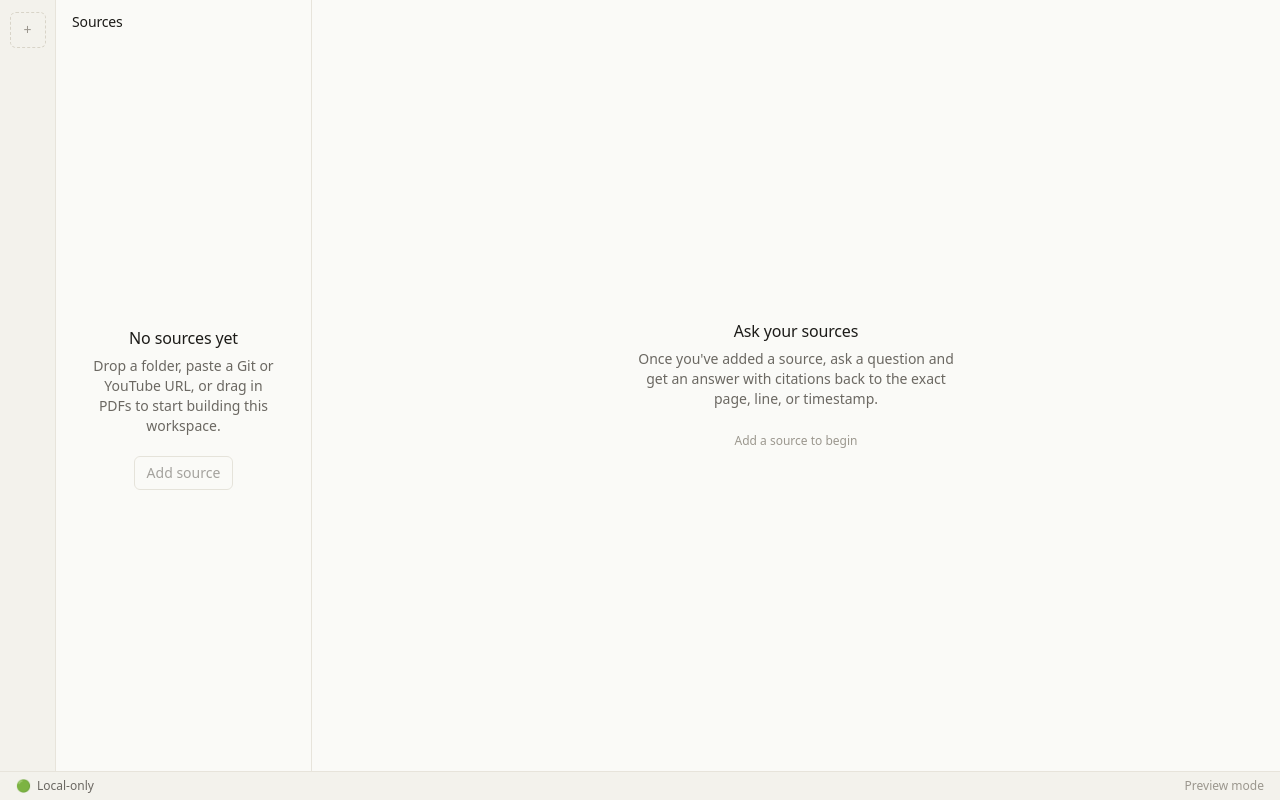
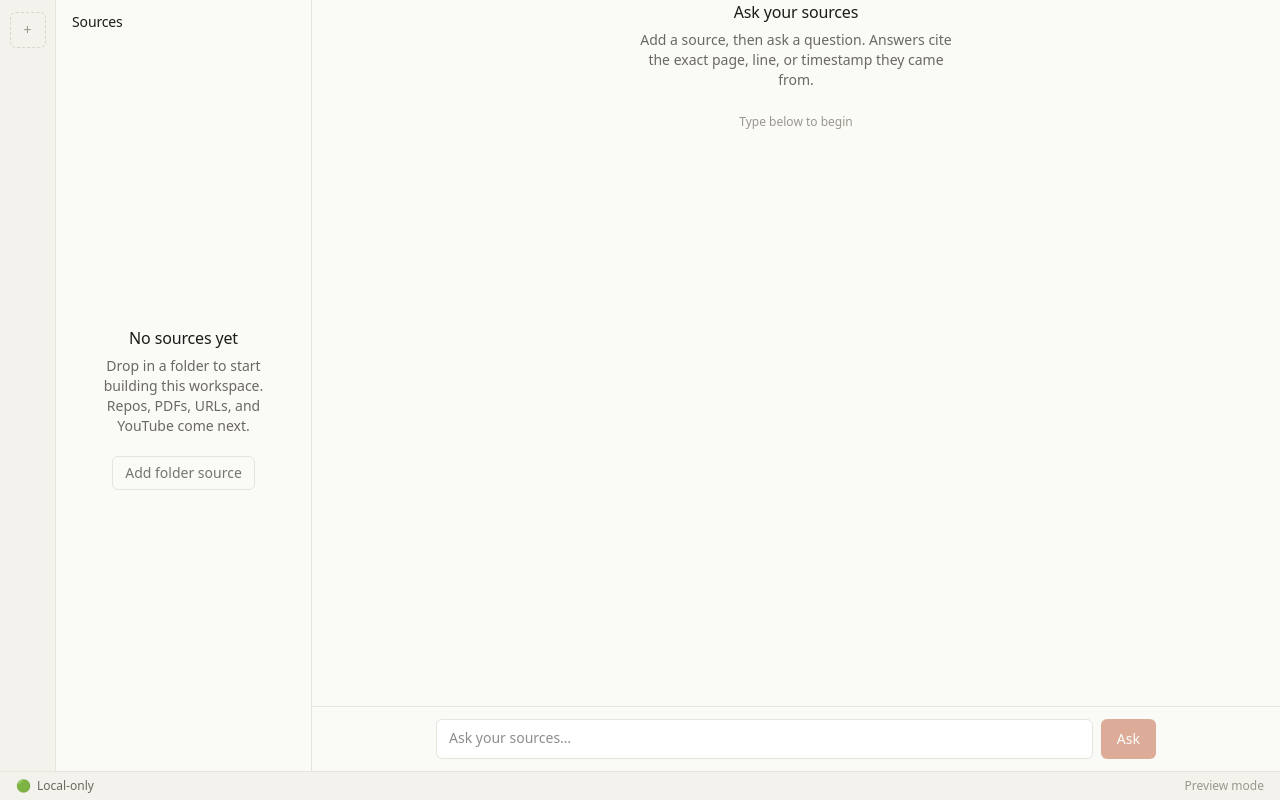
Before and after one commit to PRABHMANNAT/Local-First-RAG-Desktop-App, a React (Vite) app: page / in a window 1280 px wide. Built offline with nearby package versions, Linux system fonts and the light colour scheme.

Commit message:
feat(ui): add chat composer, message list with citations, and source tree

```diff
--- /dev/null
+++ b/src/components/chat/Composer.tsx
@@ -0,0 +1,86 @@
+import { useState } from "react";
+import { api } from "@/ipc/client";
+import { isTauri } from "@/lib/env";
+import { useChatStore } from "@/stores/chat";
+
+function newId(): string {
+  if (typeof crypto !== "undefined" && "randomUUID" in crypto) {
+    return crypto.randomUUID();
+  }
+  return `m_${Date.now()}_${Math.floor(Math.random() * 1e6)}`;
+}
+
+/** Persistent input at the bottom of the chat surface. Enter sends; Shift+Enter
+ * inserts a newline. */
+export function Composer() {
+  const [text, setText] = useState("");
+  const asking = useChatStore((s) => s.asking);
+  const append = useChatStore((s) => s.append);
+  const setAsking = useChatStore((s) => s.setAsking);
+
+  async function send() {
+    const query = text.trim();
+    if (!query || asking) return;
+    setText("");
+    append({ id: newId(), role: "user", content: query });
+
+    if (!isTauri()) {
+      append({
+        id: newId(),
+        role: "assistant",
+        content: "Chat runs in the desktop app, where the local model answers from your sources.",
+        rejected: true,
+      });
+      return;
+    }
+
+    setAsking(true);
+    try {
+      const answer = await api.ask(query);
+      append({
+        id: answer.conversationId,
+        role: "assistant",
+        content: answer.answer,
+        citations: answer.citations,
+        rejected: answer.rejected,
+      });
+    } catch (e) {
+      append({
+        id: newId(),
+        role: "assistant",
+        content: `Something went wrong: ${String(e)}`,
+        rejected: true,
+      });
+    } finally {
+      setAsking(false);
+    }
+  }
+
+  return (
+    <div className="border-t border-line bg-paper px-4 py-3">
+      <div className="mx-auto flex w-full max-w-[720px] items-end gap-2">
+        <textarea
+          value={text}
+          onChange={(e) => setText(e.target.value)}
+          onKeyDown={(e) => {
+            if (e.key === "Enter" && !e.shiftKey) {
+              e.preventDefault();
+              void send();
+            }
+          }}
+          rows={1}
+          placeholder="Ask your sources…"
+          className="min-h-[40px] flex-1 resize-none rounded-md border border-line bg-paper-raised px-3 py-2 text-sm text-ink outline-none focus:border-line-strong"
+        />
+        <button
+          type="button"
+          onClick={() => void send()}
+          disabled={asking || !text.trim()}
+          className="h-10 rounded-md bg-accent px-4 text-sm text-paper-raised hover:bg-accent-hover disabled:opacity-50"
+        >
+          {asking ? "…" : "Ask"}
+        </button>
+      </div>
+    </div>
+  );
+}
--- /dev/null
+++ b/src/components/chat/Message.tsx
@@ -0,0 +1,83 @@
+import type { ReactNode } from "react";
+import type { ChatMessage } from "@/stores/chat";
+import type { Citation } from "@/ipc/client";
+
+function basename(uri: string): string {
+  const parts = uri.split(/[\\/]/).filter(Boolean);
+  return parts[parts.length - 1] ?? uri;
+}
+
+/**
+ * Render assistant content, replacing inline `[^chunk_id]` markers with
+ * superscript footnote numbers. M1 renders them as plain (non-interactive)
+ * markers; the click-through citation drawer arrives in M2.
+ */
+function renderContent(message: ChatMessage): ReactNode {
+  const used = (message.citations ?? []).filter((c) => c.usedInAnswer);
+  if (message.role !== "assistant" || used.length === 0) {
+    return message.content;
+  }
+  const numberById = new Map<string, number>();
+  used.forEach((c, i) => numberById.set(c.chunkId, i + 1));
+
+  const parts: ReactNode[] = [];
+  const re = /\[\^([^\]]+)\]/g;
+  let last = 0;
+  let key = 0;
+  let m: RegExpExecArray | null;
+  while ((m = re.exec(message.content)) !== null) {
+    parts.push(message.content.slice(last, m.index));
+    const id = m[1] ?? "";
+    const n = numberById.get(id);
+    if (n !== undefined) {
+      parts.push(
+        <sup key={key++} className="ml-0.5 text-[10px] font-medium text-accent">
+          {n}
+        </sup>,
+      );
+    }
+    last = re.lastIndex;
+  }
+  parts.push(message.content.slice(last));
+  return parts;
+}
+
+function Footnotes({ citations }: { citations: Citation[] }) {
+  const used = citations.filter((c) => c.usedInAnswer);
+  if (used.length === 0) return null;
+  return (
+    <ol className="mt-3 space-y-1 border-t border-line pt-2 text-xs text-ink-muted">
+      {used.map((c, i) => (
+        <li key={c.chunkId} className="flex gap-2">
+          <span className="text-accent">{i + 1}</span>
+          <span className="truncate" title={c.pathOrUrl}>
+            {basename(c.pathOrUrl)}
+            {c.structuralPath ? ` · ${c.structuralPath}` : ""}
+          </span>
+        </li>
+      ))}
+    </ol>
+  );
+}
+
+/** A single chat message bubble. */
+export function Message({ message }: { message: ChatMessage }) {
+  const isUser = message.role === "user";
+  return (
+    <div className={isUser ? "flex justify-end" : "flex justify-start"}>
+      <div
+        className={
+          "max-w-[90%] rounded-lg px-3 py-2 text-sm leading-relaxed " +
+          (isUser
+            ? "bg-accent-soft text-ink"
+            : message.rejected
+              ? "bg-paper-sunken text-ink-muted"
+              : "bg-paper-raised text-ink ring-1 ring-line")
+        }
+      >
+        <div className="whitespace-pre-wrap">{renderContent(message)}</div>
+        {message.citations ? <Footnotes citations={message.citations} /> : null}
+      </div>
+    </div>
+  );
+}
--- /dev/null
+++ b/src/components/chat/MessageList.tsx
@@ -0,0 +1,13 @@
+import { Message } from "@/components/chat/Message";
+import type { ChatMessage } from "@/stores/chat";
+
+/** Scrollable column of chat messages. */
+export function MessageList({ messages }: { messages: ChatMessage[] }) {
+  return (
+    <div className="flex flex-col gap-3 px-4 py-6">
+      {messages.map((m) => (
+        <Message key={m.id} message={m} />
+      ))}
+    </div>
+  );
+}
--- a/src/components/layout/AppShell.tsx
+++ b/src/components/layout/AppShell.tsx
@@ -3,6 +3,7 @@ import { SourcesPanel } from "@/components/layout/SourcesPanel";
 import { ChatSurface } from "@/components/layout/ChatSurface";
 import { StatusBar } from "@/components/common/StatusBar";
 import { useUiStore } from "@/stores/ui";
+import { useWorkspaceBootstrap } from "@/hooks/useWorkspaceBootstrap";
 
 /**
  * Top-level layout: workspace rail · (collapsible) sources panel · chat surface,
@@ -11,6 +12,7 @@ import { useUiStore } from "@/stores/ui";
  */
 export function AppShell() {
   const sourcesPanelOpen = useUiStore((s) => s.sourcesPanelOpen);
+  useWorkspaceBootstrap();
 
   return (
     <div className="flex h-full flex-col">
--- a/src/components/layout/ChatSurface.tsx
+++ b/src/components/layout/ChatSurface.tsx
@@ -1,24 +1,31 @@
 import { EmptyState } from "@/components/common/EmptyState";
+import { Composer } from "@/components/chat/Composer";
+import { MessageList } from "@/components/chat/MessageList";
+import { useChatStore } from "@/stores/chat";
 
 /**
- * Main chat surface: a single centered column (max ~720px) of messages with a
- * persistent composer at the bottom. M0 shows the zero state; messages, the
- * composer, and citation markers land in M1.
+ * Main chat surface: a centered column of messages with a persistent composer
+ * pinned to the bottom. Shows the zero state until the first message.
  */
 export function ChatSurface() {
+  const messages = useChatStore((s) => s.messages);
+
   return (
     <main className="flex h-full flex-1 flex-col bg-paper">
-      <div className="mx-auto flex w-full max-w-[720px] flex-1 flex-col">
-        <EmptyState
-          title="Ask your sources"
-          description="Once you've added a source, ask a question and get an answer with citations back to the exact page, line, or timestamp."
-          action={
-            <span className="text-xs text-ink-faint">
-              Add a source to begin
-            </span>
-          }
-        />
+      <div className="flex-1 overflow-y-auto">
+        <div className="mx-auto flex min-h-full w-full max-w-[720px] flex-col">
+          {messages.length === 0 ? (
+            <EmptyState
+              title="Ask your sources"
+              description="Add a source, then ask a question. Answers cite the exact page, line, or timestamp they came from."
+              action={<span className="text-xs text-ink-faint">Type below to begin</span>}
+            />
+          ) : (
+            <MessageList messages={messages} />
+          )}
+        </div>
       </div>
+      <Composer />
     </main>
   );
 }
--- a/src/components/layout/SourcesPanel.tsx
+++ b/src/components/layout/SourcesPanel.tsx
@@ -1,11 +1,15 @@
 import { EmptyState } from "@/components/common/EmptyState";
+import { AddSourceButton } from "@/components/sources/AddSourceButton";
+import { SourceTree } from "@/components/sources/SourceTree";
+import { useSourcesStore } from "@/stores/sources";
 
 /**
- * Left-of-main sources panel: a tree of ingested sources with sync status and
- * progress, plus a drag-and-drop target. M0 renders only the empty state — the
- * source tree and drop handling arrive with folder ingest in M1.
+ * Left-of-main sources panel: a tree of ingested sources with live status, plus
+ * the add-source action. Empty until the first source is added.
  */
 export function SourcesPanel() {
+  const hasSources = useSourcesStore((s) => s.items.length > 0);
+
   return (
     <aside
       aria-label="Sources"
@@ -13,21 +17,18 @@ export function SourcesPanel() {
     >
       <header className="flex items-center justify-between px-4 py-3">
         <h2 className="font-display text-sm text-ink">Sources</h2>
+        {hasSources ? <AddSourceButton compact /> : null}
       </header>
-      <div className="flex-1">
-        <EmptyState
-          title="No sources yet"
-          description="Drop a folder, paste a Git or YouTube URL, or drag in PDFs to start building this workspace."
-          action={
-            <button
-              type="button"
-              disabled
-              className="rounded-md border border-line-strong px-3 py-1.5 text-sm text-ink-muted disabled:opacity-60"
-            >
-              Add source
-            </button>
-          }
-        />
+      <div className="flex-1 overflow-y-auto">
+        {hasSources ? (
+          <SourceTree />
+        ) : (
+          <EmptyState
+            title="No sources yet"
+            description="Drop in a folder to start building this workspace. Repos, PDFs, URLs, and YouTube come next."
+            action={<AddSourceButton />}
+          />
+        )}
       </div>
     </aside>
   );
--- /dev/null
+++ b/src/components/sources/AddSourceButton.tsx
@@ -0,0 +1,36 @@
+import { open } from "@tauri-apps/plugin-dialog";
+import { api } from "@/ipc/client";
+import { isTauri } from "@/lib/env";
+import { useSourcesStore } from "@/stores/sources";
+
+/**
+ * Opens a folder picker and registers the chosen folder as a source. Ingestion
+ * runs in the background; progress flows into the sources store via events.
+ */
+export function AddSourceButton({ compact = false }: { compact?: boolean }) {
+  const add = useSourcesStore((s) => s.add);
+
+  async function pick() {
+    if (!isTauri()) return;
+    const selected = await open({
+      directory: true,
+      multiple: false,
+      title: "Choose a folder to ingest",
+    });
+    if (typeof selected !== "string") return;
+    const id = await api.addFolderSource(selected);
+    add({ id, kind: "folder", uri: selected, status: "ingesting" });
+  }
+
+  return (
+    <button
+      type="button"
+      onClick={pick}
+      disabled={!isTauri()}
+      className="rounded-md border border-line-strong px-3 py-1.5 text-sm text-ink hover:bg-paper-sunken disabled:cursor-not-allowed disabled:opacity-60"
+      title={isTauri() ? "Add a folder source" : "Available in the desktop app"}
+    >
+      {compact ? "Add folder" : "Add folder source"}
+    </button>
+  );
+}
--- /dev/null
+++ b/src/components/sources/SourceTree.tsx
@@ -0,0 +1,59 @@
+import type { SourceItem } from "@/stores/sources";
+import { useSourcesStore } from "@/stores/sources";
+
+/** Short basename of a path/uri for display. */
+function basename(uri: string): string {
+  const parts = uri.split(/[\\/]/).filter(Boolean);
+  return parts[parts.length - 1] ?? uri;
+}
+
+function StatusLabel({ item }: { item: SourceItem }) {
+  if (item.status === "ingesting") {
+    const p = item.progress;
+    const pct = p && p.total > 0 ? Math.round((p.index / p.total) * 100) : 0;
+    return <span className="text-ink-faint">ingesting… {pct}%</span>;
+  }
+  if (item.status === "error") {
+    return <span className="text-danger">error</span>;
+  }
+  return (
+    <span className="text-ink-faint">
+      {item.documents ?? 0} docs · {item.chunks ?? 0} chunks
+    </span>
+  );
+}
+
+/** List of sources with live ingest status. */
+export function SourceTree() {
+  const items = useSourcesStore((s) => s.items);
+
+  return (
+    <ul className="flex flex-col gap-1 px-2">
+      {items.map((item) => (
+        <li
+          key={item.id}
+          className="rounded-md px-2 py-1.5 hover:bg-paper-sunken"
+          title={item.uri}
+        >
+          <div className="flex items-center justify-between gap-2">
+            <span className="truncate text-sm text-ink">{basename(item.uri)}</span>
+            <span
+              className={
+                "h-1.5 w-1.5 shrink-0 rounded-full " +
+                (item.status === "ready"
+                  ? "bg-ok"
+                  : item.status === "error"
+                    ? "bg-danger"
+                    : "bg-warn")
+              }
+              aria-hidden
+            />
+          </div>
+          <div className="text-xs">
+            <StatusLabel item={item} />
+          </div>
+        </li>
+      ))}
+    </ul>
+  );
+}
```
Also changed, not shown: 1 other file (tests, documents, lock files or other folders).
